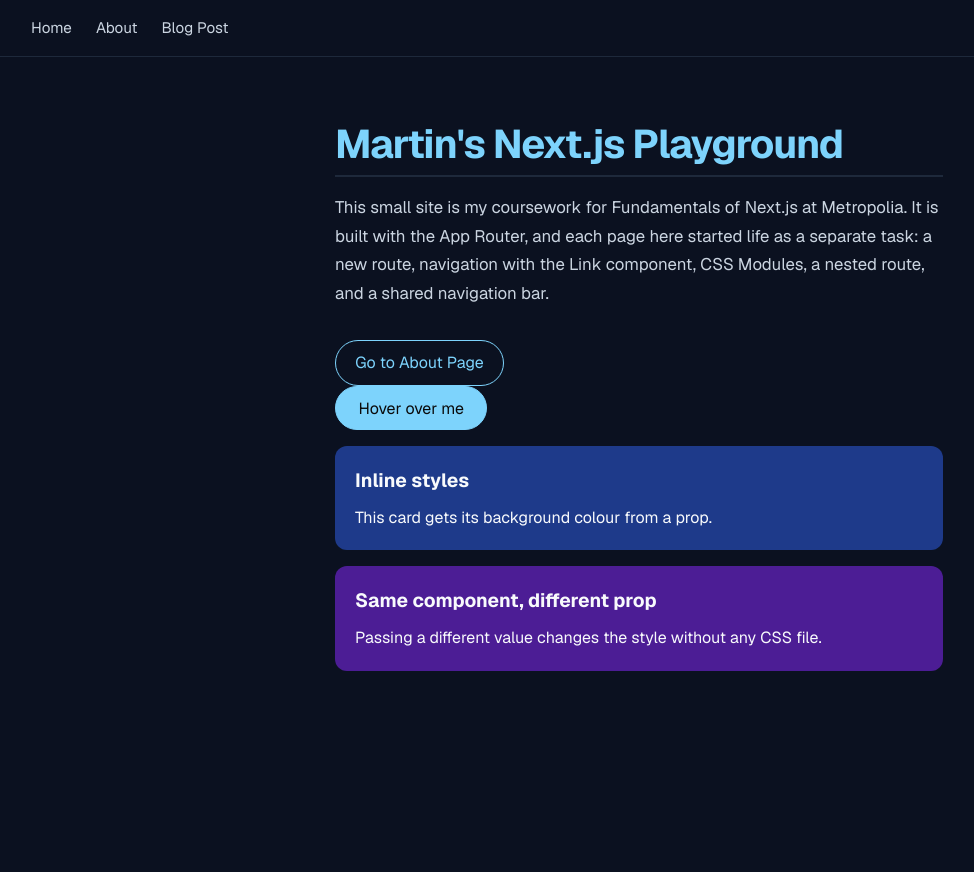
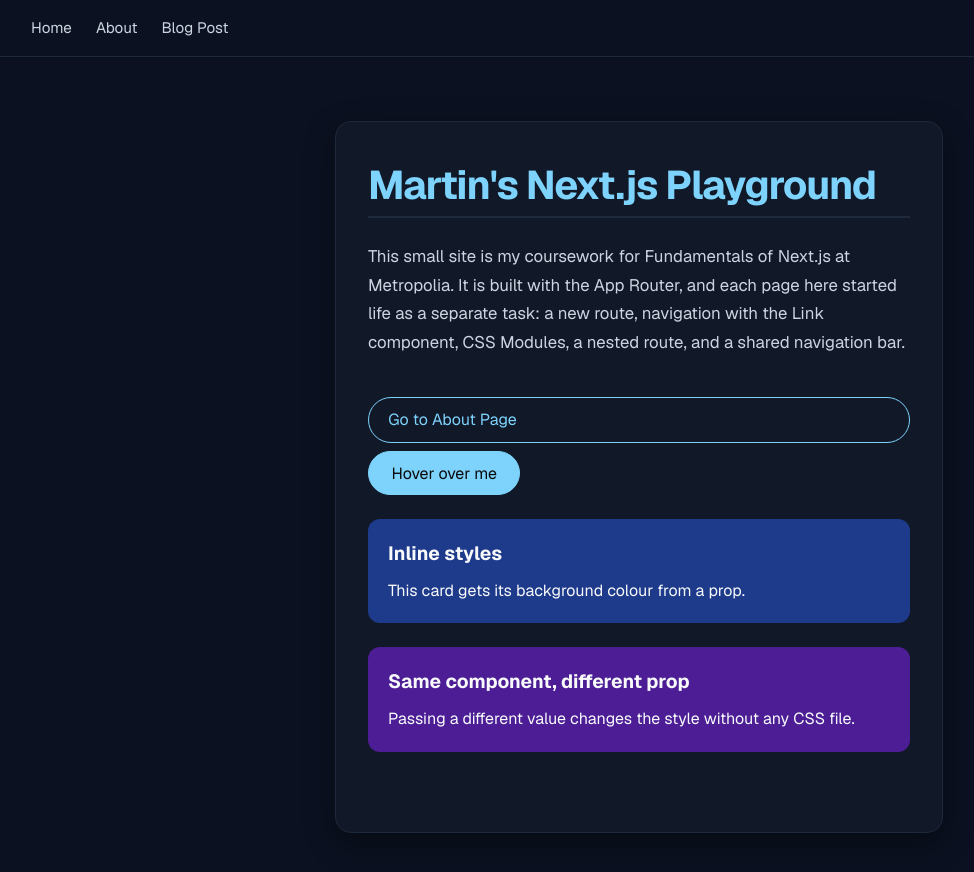
Before and after one commit to martin-holland/nextjs-fundamentals, a Next.js app: page / in a window 1280 px wide. Shown: the top 872 px of the page, without its empty margins (1-975 px from the left). Before the commit the page ends 800 px from the top, so only its background shows below. Built offline with nearby package versions, Linux system fonts and the light colour scheme.

Commit message:
Styling Task 5: AppLayout component mixing global styles and a CSS Module
Adds app/components/AppLayout.module.css and AppLayout.js, a container that
wraps its children, and wraps the home page content in <AppLayout>.

```diff
--- /dev/null
+++ b/app/components/AppLayout.js
@@ -0,0 +1,9 @@
+import styles from "./AppLayout.module.css";
+
+export default function AppLayout({ children }) {
+  return (
+    <div className={styles.container}>
+      <div className={styles.inner}>{children}</div>
+    </div>
+  );
+}
--- /dev/null
+++ b/app/components/AppLayout.module.css
@@ -0,0 +1,15 @@
+.container {
+  max-width: 44rem;
+  margin: 0 auto;
+  padding: 2.5rem 2rem 4rem;
+  background: var(--surface);
+  border: 1px solid #1e293b;
+  border-radius: 1rem;
+  box-shadow: 0 10px 30px rgba(0, 0, 0, 0.35);
+}
+
+.inner {
+  display: flex;
+  flex-direction: column;
+  gap: 0.5rem;
+}
--- a/app/page.js
+++ b/app/page.js
@@ -1,4 +1,5 @@
 import Link from "next/link";
+import AppLayout from "./components/AppLayout";
 import Button from "./components/Button";
 import Card from "./components/Card";
 import Navigation from "./components/Navigation";
@@ -10,12 +11,14 @@
     <>
       <Navigation />
       <main className={styles.page}>
+        <AppLayout>
           <Title>Martin&apos;s Next.js Playground</Title>
           <p className={styles.intro}>
             This small site is my coursework for Fundamentals of Next.js at
             Metropolia. It is built with the App Router, and each page here
-          started life as a separate task: a new route, navigation with the Link
-          component, CSS Modules, a nested route, and a shared navigation bar.
+            started life as a separate task: a new route, navigation with the
+            Link component, CSS Modules, a nested route, and a shared navigation
+            bar.
           </p>
           <Link className={styles.link} href="/about">
             Go to About Page
@@ -29,6 +32,7 @@
           <Card backgroundColor="#4c1d95" title="Same component, different prop">
             Passing a different value changes the style without any CSS file.
           </Card>
+        </AppLayout>
       </main>
     </>
   );
```
Lines whose indentation alone changed are shown as unchanged.
